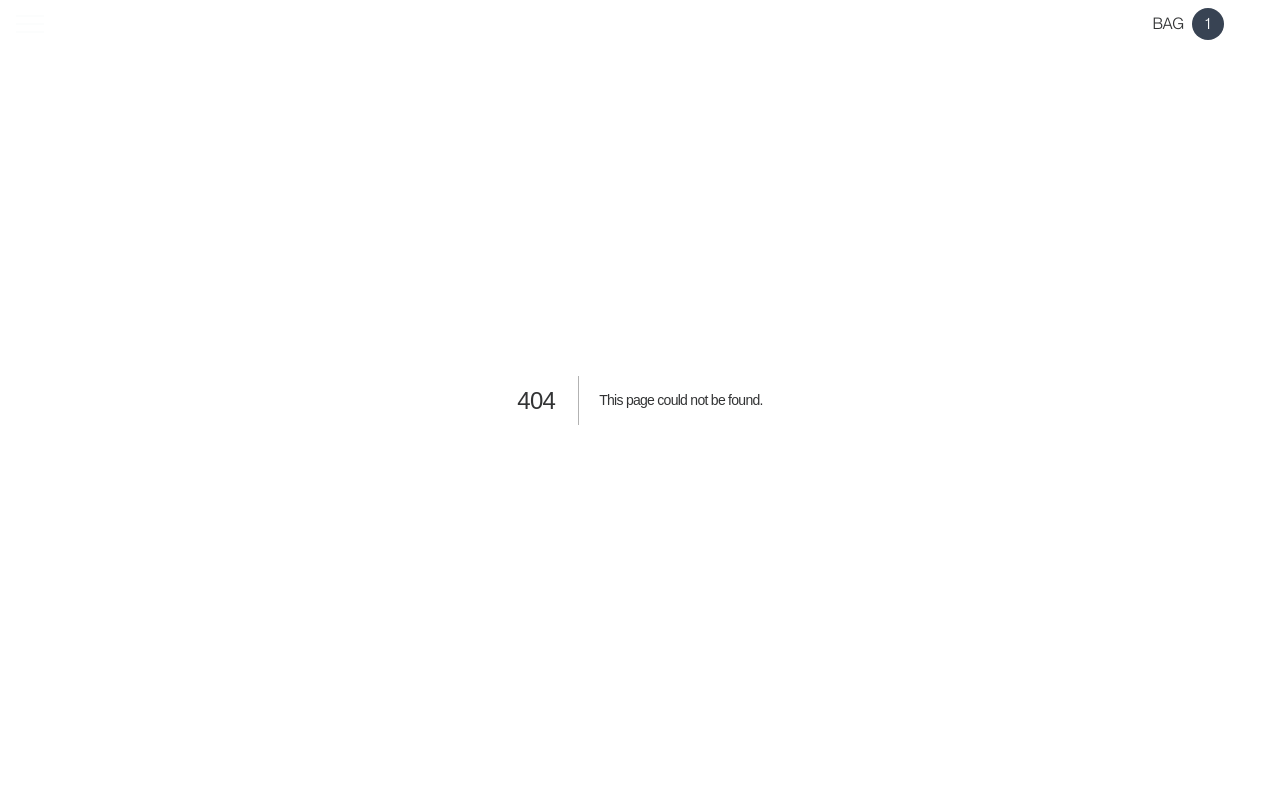
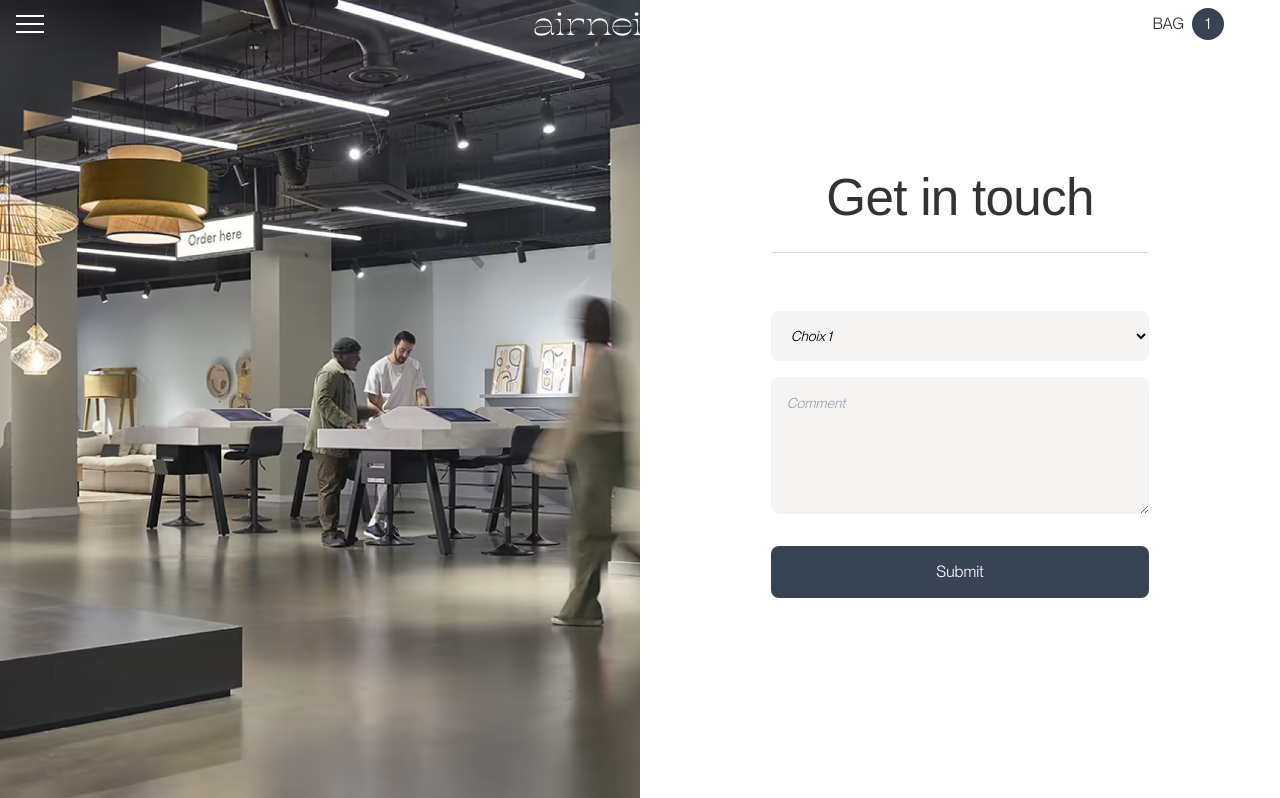
Before and after one commit to AIRNEIS-Junia/front-commerce, a Next.js app: page /contact in a window 1280 px wide. Before the commit this address had no page. Shown: the top 798 px of the page. Built offline with nearby package versions, Linux system fonts and the light colour scheme; a web font is replaced by a local one.

Commit message:
Add contact page

```diff
--- a/package.json
+++ b/package.json
@@ -9,10 +9,12 @@
     "lint": "next lint"
   },
   "dependencies": {
+    "formik": "^2.4.5",
     "next": "14.0.4",
     "prettier": "^3.1.1",
     "pure-react-carousel": "^1.30.1",
     "react": "^18",
+    "react-app-polyfill": "^3.0.0",
     "react-dom": "^18",
     "react-icons": "^4.12.0"
   },
--- /dev/null
+++ b/src/app/contact/page.tsx
@@ -0,0 +1,25 @@
+import React from "react";
+import Image from "next/image";
+import SectionTitle from "@/components/Section/SectionTitle";
+import ContactForm from "@/components/UI/Form/ContactForm";
+
+const Page = () => {
+  return (
+    <div className={"lg:grid lg:grid-cols-2 lg: lg:h-screen lg:items-center"}>
+      <div className={"h-[375px] lg:h-full relative w-100"}>
+        <Image
+          src={"/images/contact/contact.webp"}
+          fill
+          className={"object-cover"}
+          alt={""}
+        />
+      </div>
+      <div className={"container lg:w-2/3 lg:mx-auto"}>
+        <SectionTitle title={"Get in touch"} />
+        <ContactForm />
+      </div>
+    </div>
+  );
+};
+
+export default Page;
--- a/src/app/globals.css
+++ b/src/app/globals.css
@@ -22,10 +22,12 @@
 :root {
   --offWhiteTint: #FCFDFD;
   --stormy: #323334;
+  --beige: #F5F4F3;
+  --opal: #384353;
 }
 
 body {
-  font-family: "PP Neue Montreal", sans-serif;
+  font-family: "PP Neue Montreal", sans-serif
 }
 
 h1, h2, h3, h4, h5, h6 {
@@ -45,7 +47,39 @@ h3 {
   line-height: 3vw;
 }
 
+textarea, input, select {
+  background-color: var(--beige);
+  border-radius: 8px;
+  font-style: italic !important;
+  padding: 16px;
+  font-size:14px;
+  ::placeholder {
+    color: var(--stormy);
+  }
+}
+
+button {
+  margin-top: 32px !important;
+  padding: 14px;
+  background-color: var(--opal) !important;
+  border-radius: 8px;
+  color: var(--offWhiteTint);
+}
+
 .container {
   margin: 0 auto;
   padding: 0 1.5rem;
 }
+
+
+
+@media only screen and (max-width: 1024px) {
+  h2 {
+    font-size: 3em;
+    line-height:  1.4em;
+  }
+
+  h3 {
+    font-size: 2.4em;
+  }
+}
--- a/src/components/Footer/Footer.tsx
+++ b/src/components/Footer/Footer.tsx
@@ -14,17 +14,21 @@ const Footer = () => {
             "border-y border-offWhiteTint grid grid-cols-2 md:grid-cols-4"
           }
         >
-          <div className={"border-r p-4 flex flex-col space-y-4"}>
+          <div className={"border-b lg:border-b-0 p-4 flex flex-col space-y-4"}>
             <Link href={"!mb-6"}>SHOP</Link>
             <Link href={""}>Accueil</Link>
             <Link href={""}>Accueil</Link>
           </div>
-          <div className={"p-4 flex flex-col space-y-4"}>
+          <div
+            className={
+              "border-l border-b lg:border-b-0 p-4 flex flex-col space-y-4"
+            }
+          >
             <Link href={"!mb-6"}>SHOP</Link>
             <Link href={""}>Accueil</Link>
             <Link href={""}>Accueil</Link>
           </div>
-          <div className={"border-l p-4 flex flex-col space-y-4"}>
+          <div className={"lg:border-l p-4 flex flex-col space-y-4"}>
             <Link href={"!mb-6"}>SHOP</Link>
             <Link href={""}>Accueil</Link>
             <Link href={""}>Accueil</Link>
--- a/src/components/UI/Carousel/HorizontalCarousel/HorinzontalCarouselItem.tsx
+++ b/src/components/UI/Carousel/HorizontalCarousel/HorinzontalCarouselItem.tsx
@@ -9,10 +9,7 @@ const HorinzontalCarouselItem = (props: {
   link: string;
 }) => {
   return (
-    <Link
-      href={`${props.link}`}
-      className={"aspect-square p-[8px] border-r border-oyster"}
-    >
+    <Link href={`${props.link}`} className={"aspect-square p-[8px]"}>
       <div className={"aspect-square relative"}>
         <Image
           fill
--- a/src/components/UI/Carousel/HorizontalCarousel/HorizontalCarousel.tsx
+++ b/src/components/UI/Carousel/HorizontalCarousel/HorizontalCarousel.tsx
@@ -38,7 +38,9 @@ const sliceItems = (
 const HorizontalCarousel = () => {
   // Refs to track the current indices for slicing items
   const fromItemCarouselIndex = useRef<number>(0);
-  const toItemCarouselIndex = useRef<number>(window.innerWidth >= 1024 ? 3 : 1); // State to manage the currently displayed items
+  const toItemCarouselIndex = useRef<number>(
+    typeof window !== "undefined" && window.innerWidth >= 1024 ? 3 : 1,
+  );
   const [displayedItems, setDisplayedItems] = useState<carouselItemType[]>(
     sliceItems(fromItemCarouselIndex.current, toItemCarouselIndex.current),
   );
@@ -73,7 +75,7 @@ const HorizontalCarousel = () => {
       if (window.innerWidth >= 1024) {
         toItemCarouselIndex.current = 3;
       } else {
-        toItemCarouselIndex.current = 2;
+        toItemCarouselIndex.current = 1;
       }
     }
 
@@ -130,7 +132,7 @@ const HorizontalCarousel = () => {
         <FaChevronLeft />
       </div>
       {/* Grid to display the rendered items */}
-      <div className={"grid grid-cols-2 lg:grid-cols-3 border-b border-oyster"}>
+      <div className={"grid lg:grid-cols-3 border-b border-oyster"}>
         {renderItems}
       </div>
       <div
--- /dev/null
+++ b/src/components/UI/Form/ContactForm.tsx
@@ -0,0 +1,44 @@
+"use client";
+import * as React from "react";
+import { Formik, Field, Form, FormikHelpers } from "formik";
+
+interface Values {
+  firstName: string;
+  lastName: string;
+  email: string;
+}
+
+const ContactForm = () => {
+  return (
+    <Formik
+      initialValues={{
+        firstName: "",
+        lastName: "",
+        email: "",
+      }}
+      onSubmit={(values: Values, { setSubmitting }: FormikHelpers<Values>) => {
+        setTimeout(() => {
+          alert(JSON.stringify(values, null, 2));
+          setSubmitting(false);
+        }, 500);
+      }}
+    >
+      <Form className={"flex flex-col space-y-4 my-medium"}>
+        <Field id="subject" name="subject" as={"select"}>
+          <option value={"choix1"}>Choix 1</option>
+          <option value={"choix1"}>Choix 2</option>
+        </Field>
+        <Field
+          id="comment"
+          name="comment"
+          placeholder="Comment"
+          as={"textarea"}
+          rows={"5"}
+        />
+        <button type="submit">Submit</button>
+      </Form>
+    </Formik>
+  );
+};
+
+export default ContactForm;
--- a/tailwind.config.ts
+++ b/tailwind.config.ts
@@ -19,6 +19,7 @@ const config: Config = {
         stormy: "#323334",
         opal: "#384353",
         oyster: "#DFDEDB",
+        beige: "#F5F4F3",
       },
       padding: {
         extrasmall: "16px",
```
Also changed, not shown: 1 other file (tests, documents, lock files or other folders).
